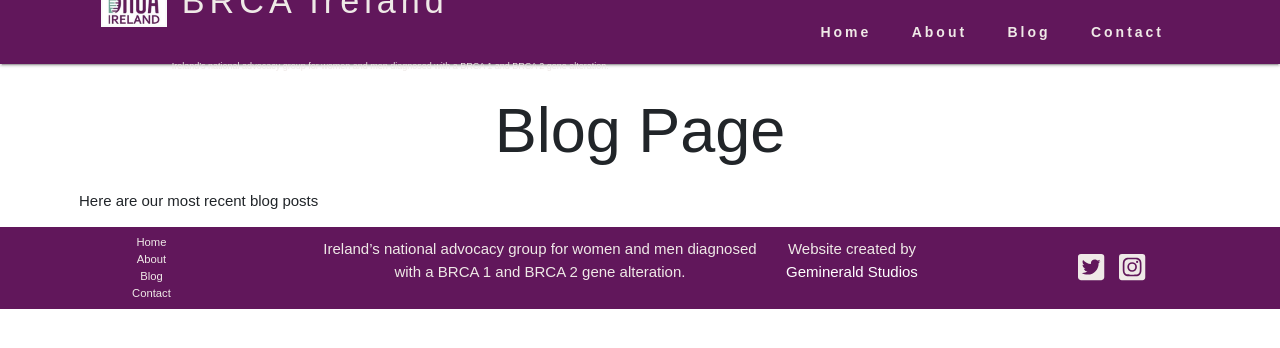
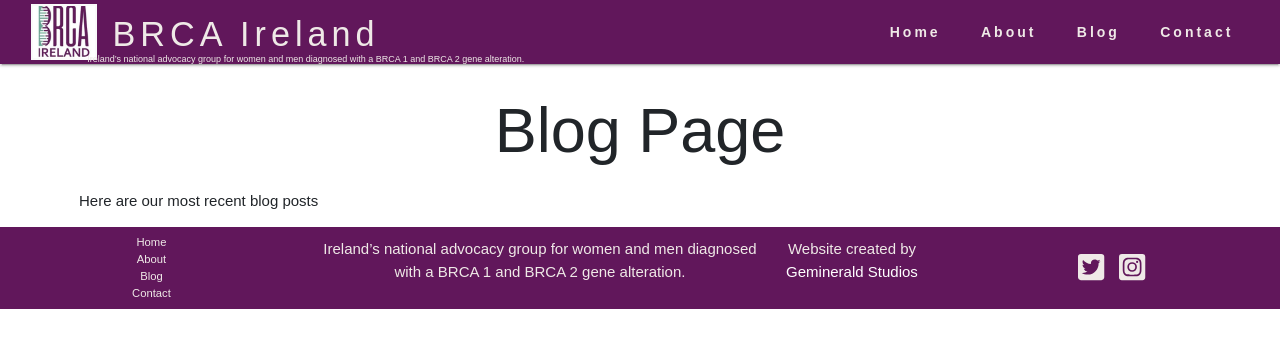
Before and after one commit to geminerald/brcaie, a Flask app: page /blog in a window 1280 px wide. Shown: the top 348 px of the page. Run offline with Flask 2, Linux system fonts and the light colour scheme; data that the repository does not hold is empty; some libraries are stand-ins or nearby versions.

Commit message:
added correct layout to tagline

```diff
--- a/static/style/style.css
+++ b/static/style/style.css
@@ -38,9 +38,21 @@
   border: 2px solid #fafafa;
 }
 
+.copy{
+    margin: 0;
+    padding: 0;
+    display: flex;
+    justify-content: space-around;
+}
+
+.pagehead{
+
+}
+
 .logo {
   display: flex;
   flex-direction: row;
+  justify-content: space-around;
   color: var(--white-colour);
   letter-spacing: 5px;
   font-size: 20px;
@@ -49,6 +61,8 @@
 .logo h4 {
   padding-left: 10px;
   color: var(--white-colour);
+  padding-bottom: 0;
+  margin-bottom: 0;
 }
 
 h1 {
@@ -95,11 +109,16 @@
 }
 
 .tagline{
+    max-width: 100%;
     font-size: 9px;
     letter-spacing: normal;
-    margin: 0;
+    margin: auto;
     padding: 0;
     color: var(--white-colour);
+    max-height: 10px;
+    position: relative;
+    bottom:0;
+    right: 37%;
 }
 
 /* Media Queries */
--- a/templates/layout/navbar.html
+++ b/templates/layout/navbar.html
@@ -1,11 +1,17 @@
 <nav>
   <div class="logo">
-		<img class="navbar-logo-image" src="{{url_for('static', filename='images/brca.jpg')}}" alt="BRCA Ireland Logo">
+    <img
+      class="navbar-logo-image"
+      src="{{url_for('static', filename='images/brca.jpg')}}"
+      alt="BRCA Ireland Logo"
+    />
     <div class="copy">
-			<h4>BRCA Ireland</h4>
-			<p class="tagline">Ireland’s national advocacy group for women and men diagnosed with a BRCA 1 and BRCA 2
-				gene alteration.</p>
+      <h4 class="pagehead">BRCA Ireland</h4>
     </div>
+    <p class="tagline">
+      Ireland’s national advocacy group for women and men diagnosed with a BRCA
+      1 and BRCA 2 gene alteration.
+    </p>
   </div>
   <ul class="nav-links">
     <li>
```
Lines whose indentation alone changed are shown as unchanged.
